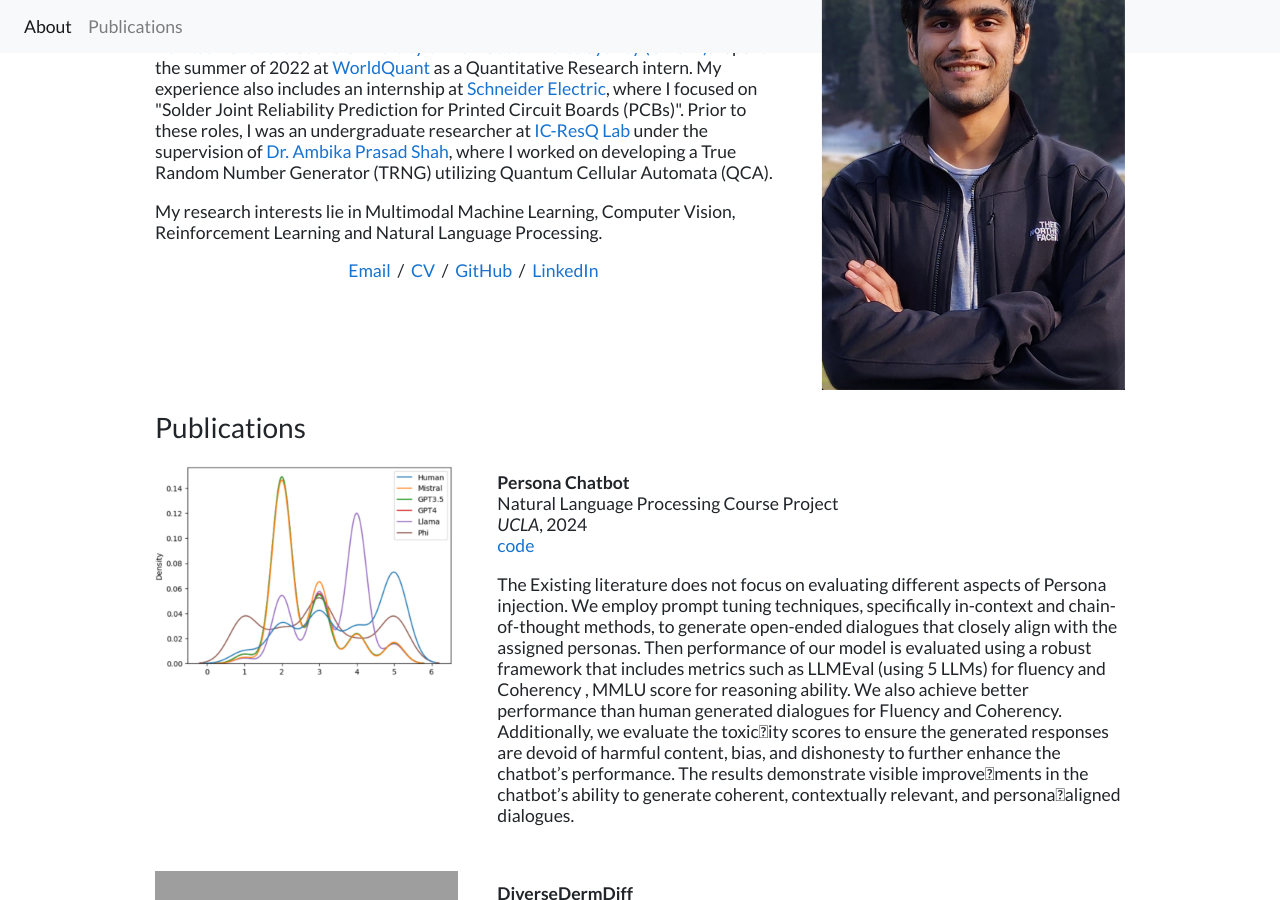
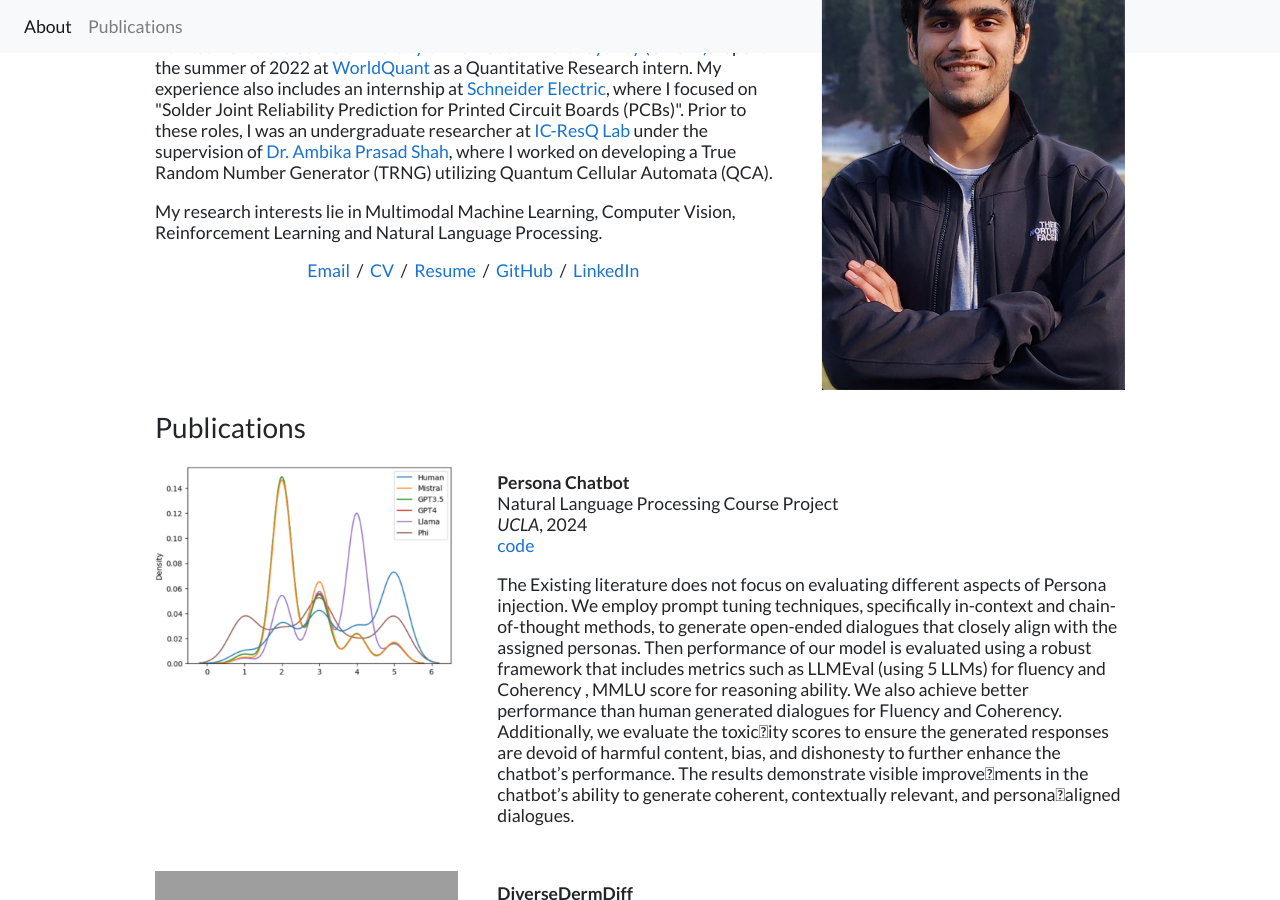
Before and after one commit to NilayN7/nilay-naharas.github.io, a Jekyll site: the page built from index.html, in a window 1280 px wide and 900 px high, scrolled down 328 px. Built offline with Jekyll 4.4.1, drawn with Linux system fonts in a browser that asks for light colours.

Commit message:
updated resume link

```diff
--- a/index.html
+++ b/index.html
@@ -18,6 +18,7 @@
 <!--             <a target="_blank" href="https://mailhide.io/">Email</a> &nbsp;/&nbsp; -->
             <a href="mailto: nilaynaharas@g.ucla.edu">Email</a> &nbsp;/&nbsp;
             <a href="https://drive.google.com/file/d/1OgC8rtLQ36pZKSxHixYmjY2VzlTTqM77/view?usp=sharing">CV</a> &nbsp;/&nbsp;
+            <a href="https://drive.google.com/file/d/1myMiyT2ZxZOxJdcI6xiL-Yi-QgKVySVl/view?usp=sharing">Resume</a> &nbsp;/&nbsp;
             <a href="https://github.com/NilayN7">GitHub</a> &nbsp;/&nbsp;
 <!--             <a href="https://twitter.com/">Twitter</a> &nbsp;/&nbsp; -->
 <!--             <a href="https://scholar.google.com/citations?user=">Google Scholar</a> &nbsp;/&nbsp; -->
```
